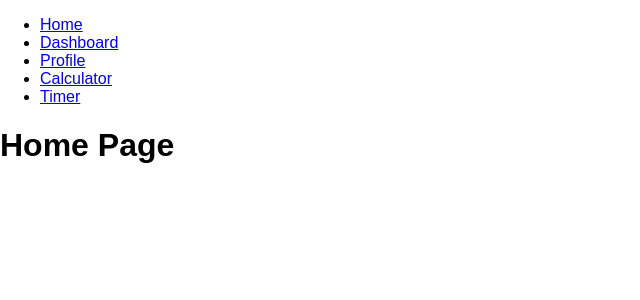
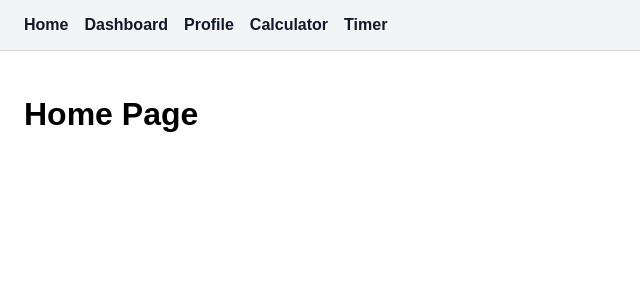
Before and after one commit to VladProtsyshyn/fitpilot-ai, a React (Vite) app: page / in a window 1280 px wide. Shown: the top 300 px of the page, without its empty margins (0-640 px from the left). Built offline with nearby package versions, Linux system fonts and the light colour scheme.

Commit message:
style: add basic layout and navigation styles

```diff
--- /dev/null
+++ b/src/components/Layout/Layout.css
@@ -0,0 +1,4 @@
+main {
+    padding: 24px;
+    max-width: 900px;
+}
--- /dev/null
+++ b/src/components/Navigation/Navigation.css
@@ -0,0 +1,23 @@
+nav {
+    padding: 16px 24px;
+    background-color: #f3f4f6;
+    border-bottom: 1px solid #d1d5db;
+}
+
+ul {
+    display: flex;
+    gap: 16px;
+    margin: 0;
+    padding: 0;
+    list-style: none;
+}
+
+a {
+    color: #111827;
+    text-decoration: none;
+    font-weight: 600;
+}
+
+a:hover {
+    color: #2563eb;
+}
--- a/src/components/Navigation/Navigation.jsx
+++ b/src/components/Navigation/Navigation.jsx
@@ -1,4 +1,5 @@
 import { Link } from 'react-router-dom';
+import './Navigation.css';
 
 function Navigation() {
     return (
```
Also changed, not shown: src/components/Layout/Layout.jsx (+7 -0 lines).
